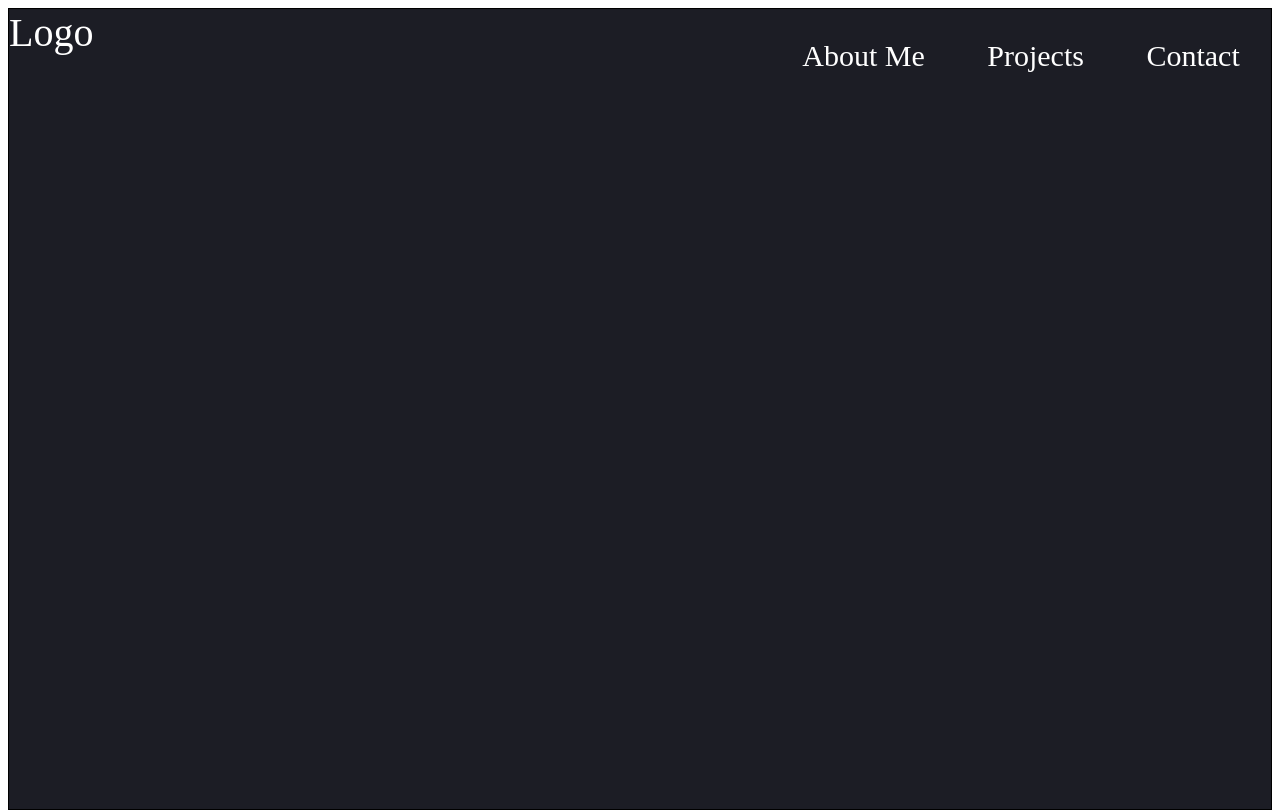
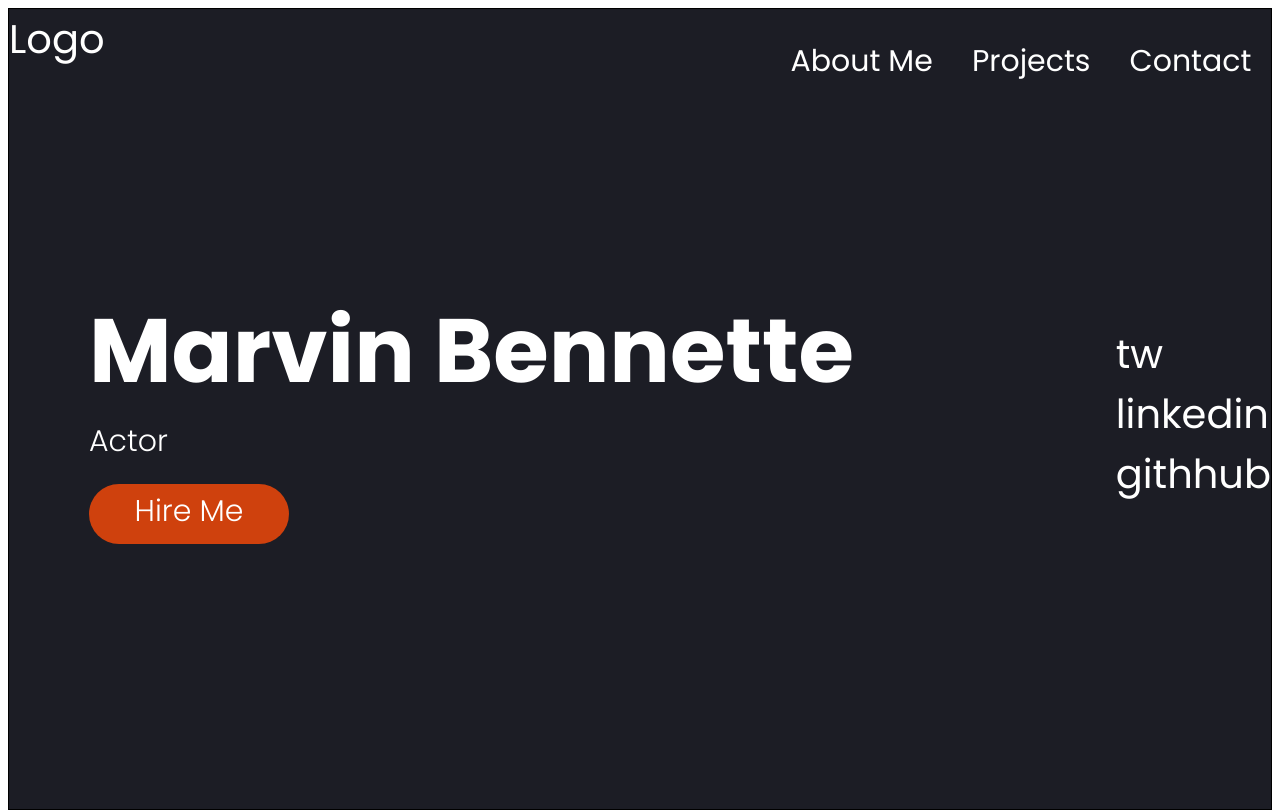
Before and after one commit to reyno405/-EastsideBoom, a plain HTML site: page index.html in a window 1280 px wide. Shown: the top 810 px of the page. Drawn offline with Linux system fonts and the light colour scheme; a web font is replaced by a local one.

Commit message:
this has more stlye to buttuons and fonts

```diff
--- a/index.html
+++ b/index.html
@@ -1,12 +1,21 @@
 <!DOCTYPE html>
 <html lang="en">
+
 <head>
     <meta charset="UTF-8">
     <meta http-equiv="X-UA-Compatible" content="IE=edge">
     <meta name="viewport" content="width=device-width, initial-scale=1.0">
     <title>Document</title>
     <link rel="stylesheet" href="style.css">
+    <link rel="preconnect" href="https://fonts.googleapis.com">
+    <link rel="preconnect" href="https://fonts.gstatic.com" crossorigin>
+    <link rel="preconnect" href="https://fonts.googleapis.com">
+    <link rel="preconnect" href="https://fonts.gstatic.com" crossorigin>
+    <link
+        href="https://fonts.googleapis.com/css2?family=M+PLUS+1&family=Poppins:ital,wght@0,300;0,400;0,600;0,700;0,800;1,400&family=Roboto:ital,wght@0,100;0,300;0,400;1,300&family=Ubuntu+Condensed&display=swap"
+        rel="stylesheet">
 </head>
+
 <body>
 
     <section class="hero">
@@ -18,6 +27,18 @@
                 <li>Contact</li>
             </ul>
         </nav>
+        <div class="hero-area">
+            <div class="hero-text">
+                <h1>Marvin Bennette</h1>
+                <p>Actor</p>
+                <div class="button">Hire Me</div>
+            </div>
+            <div class="socials">
+                <div>tw</div>
+                <div>linkedin</div>
+                <div>githhub</div>
+            </div>
+        </div>
 
     </section>
     <section></section>
@@ -25,4 +46,5 @@
     <footer></footer>
 </body>
 <script src="java.js"></script>
+
 </html>
--- a/style.css
+++ b/style.css
@@ -1,3 +1,8 @@
+body {
+    font-family: 'Poppins', sans-serif;
+    ;
+}
+
 section {
     height: 500px;
     background-color: white;
@@ -28,8 +33,58 @@ ul {
     justify-content: space-around;
     font-size: 30px;
 }
-li{
+
+li {
 
     text-decoration: none;
 
 }
+
+h1 {
+    font-size: 90px;
+    margin: 0;
+}
+
+p {
+    margin: 0;
+    font-size: 30px;
+    font-weight: 300;
+}
+
+.hero-area {
+    display: flex;
+    height: 100%;
+    justify-content: space-between;
+    align-items: center;
+}
+
+.hero-text {
+    margin-left: 80px;
+    margin-bottom: 200px;
+
+}
+
+.button {
+    width: 200px;
+    height: 55px;
+    border-radius: 40px;
+    background-color: rgb(207, 65, 13);
+    text-align: center;
+    font-size: 30px;
+    font-weight: 300;
+    padding-top: 5px;
+    margin-top: 20px;
+}
+
+.button:hover {
+    background-color: rgb(169, 55, 13);
+}
+
+.button:active {
+    background-color: #a9a9a9;
+    color: #808080;
+}
+
+.socials {
+    padding-bottom: 200px;
+}
```
Lines whose indentation alone changed are shown as unchanged.
